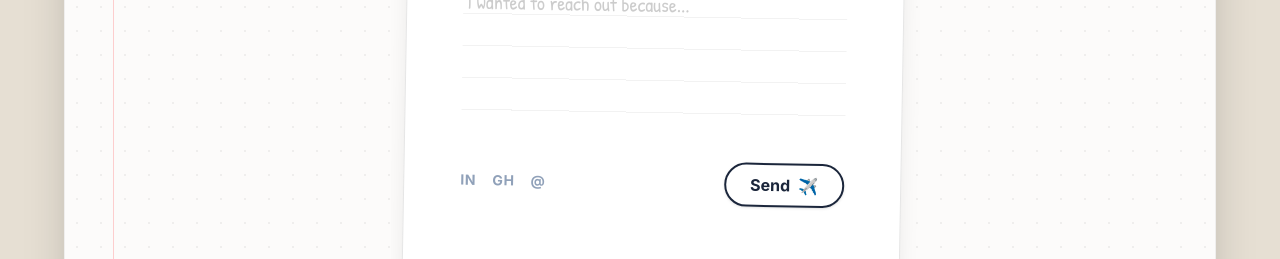
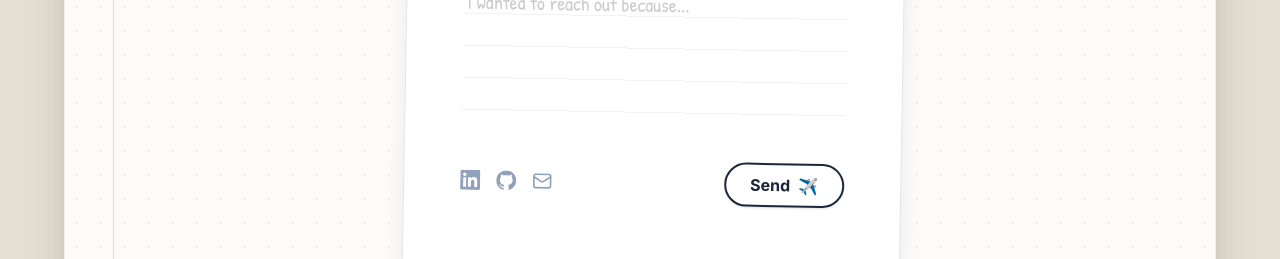
Before and after one commit to MeetThakur/meeeet.dev, a Next.js app: page / in a window 1280 px wide. Shown: the part 5102-5361 px from the top of the page. Built offline with nearby package versions, Linux system fonts and the light colour scheme; no server answers; a web font is replaced by a local one.

Commit message:
feat: add SVG icons for social links in contact form

```diff
--- a/src/components/ContactSection.tsx
+++ b/src/components/ContactSection.tsx
@@ -136,9 +136,15 @@
 
             <div className="flex items-center justify-between mt-4">
               <div className="flex gap-4 font-sans text-sm font-bold uppercase tracking-wider text-slate-400">
-                <a href={resumeData.linkedin} target="_blank" rel="noreferrer" className="hover:text-ink-blue dark:hover:text-neon-blue transition-colors">in</a>
-                <a href={resumeData.github} target="_blank" rel="noreferrer" className="hover:text-ink-blue dark:hover:text-neon-blue transition-colors">gh</a>
-                <a href={`mailto:${resumeData.email}`} className="hover:text-ink-blue dark:hover:text-neon-blue transition-colors">@</a>
+                <a href={resumeData.linkedin} target="_blank" rel="noreferrer" aria-label="LinkedIn" className="hover:text-ink-blue dark:hover:text-neon-blue transition-colors">
+                  <svg className="w-5 h-5 fill-current" viewBox="0 0 24 24"><path d="M20.447 20.452h-3.554v-5.569c0-1.328-.027-3.037-1.852-3.037-1.853 0-2.136 1.445-2.136 2.939v5.667H9.351V9h3.414v1.561h.046c.477-.9 1.637-1.85 3.37-1.85 3.601 0 4.267 2.37 4.267 5.455v6.286zM5.337 7.433c-1.144 0-2.063-.926-2.063-2.065 0-1.138.92-2.063 2.063-2.063 1.14 0 2.064.925 2.064 2.063 0 1.139-.925 2.065-2.064 2.065zm1.782 13.019H3.555V9h3.564v11.452zM22.225 0H1.771C.792 0 0 .774 0 1.729v20.542C0 23.227.792 24 1.771 24h20.451C23.2 24 24 23.227 24 22.271V1.729C24 .774 23.2 0 22.222 0h.003z"/></svg>
+                </a>
+                <a href={resumeData.github} target="_blank" rel="noreferrer" aria-label="GitHub" className="hover:text-ink-blue dark:hover:text-neon-blue transition-colors">
+                  <svg className="w-5 h-5 fill-current" viewBox="0 0 24 24"><path d="M12 0c-6.626 0-12 5.373-12 12 0 5.302 3.438 9.8 8.207 11.387.599.111.793-.261.793-.577v-2.234c-3.338.726-4.033-1.416-4.033-1.416-.546-1.387-1.333-1.756-1.333-1.756-1.089-.745.083-.729.083-.729 1.205.084 1.839 1.237 1.839 1.237 1.07 1.834 2.807 1.304 3.492.997.107-.775.418-1.305.762-1.604-2.665-.305-5.467-1.334-5.467-5.931 0-1.311.469-2.381 1.236-3.221-.124-.303-.535-1.524.117-3.176 0 0 1.008-.322 3.301 1.23.957-.266 1.983-.399 3.003-.404 1.02.005 2.047.138 3.006.404 2.291-1.552 3.297-1.23 3.297-1.23.653 1.653.242 2.874.118 3.176.77.84 1.235 1.911 1.235 3.221 0 4.609-2.807 5.624-5.479 5.921.43.372.823 1.102.823 2.222v3.293c0 .319.192.694.801.576 4.765-1.589 8.199-6.086 8.199-11.386 0-6.627-5.373-12-12-12z"/></svg>
+                </a>
+                <a href={`mailto:${resumeData.email}`} aria-label="Email" className="hover:text-ink-blue dark:hover:text-neon-blue transition-colors">
+                  <svg className="w-5 h-5 fill-none stroke-current" viewBox="0 0 24 24" strokeWidth="2" strokeLinecap="round" strokeLinejoin="round"><rect x="2" y="4" width="20" height="16" rx="2"/><path d="m22 7-8.97 5.7a1.94 1.94 0 0 1-2.06 0L2 7"/></svg>
+                </a>
               </div>
 
               <button
```
